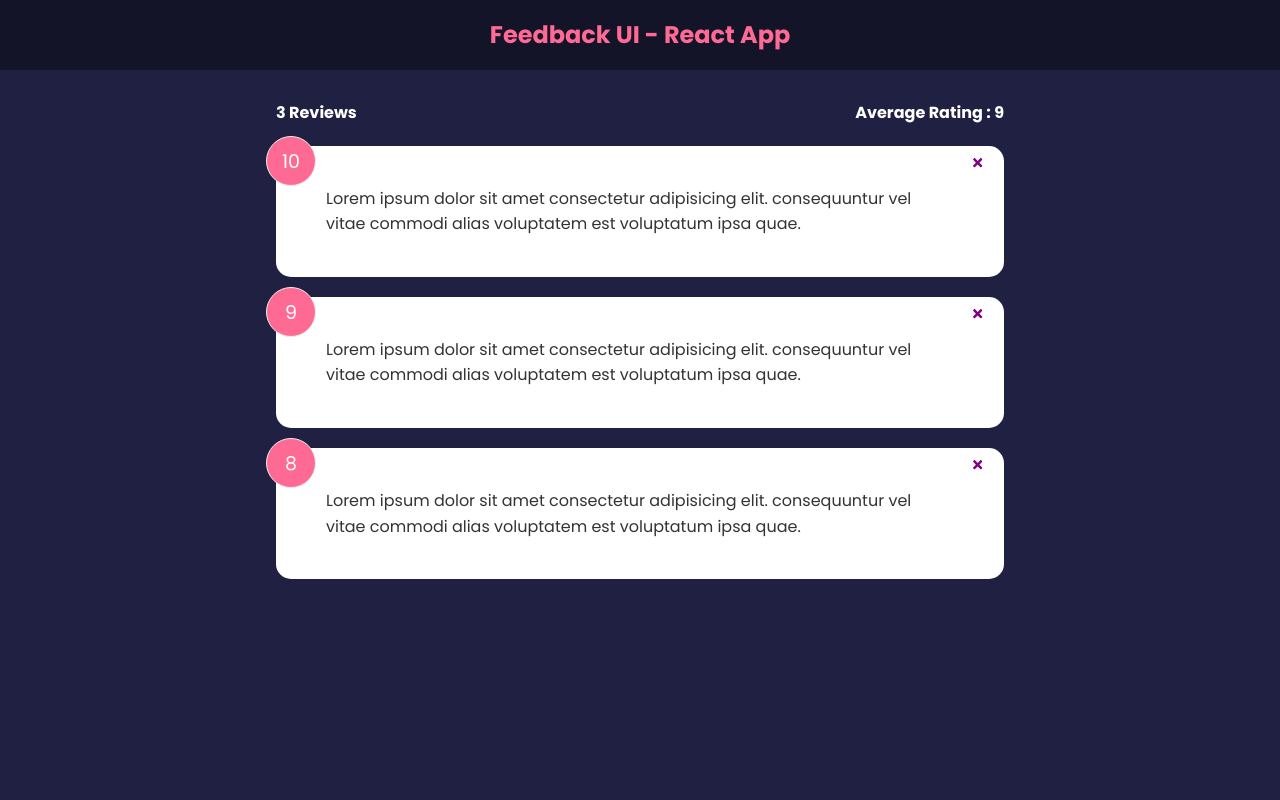
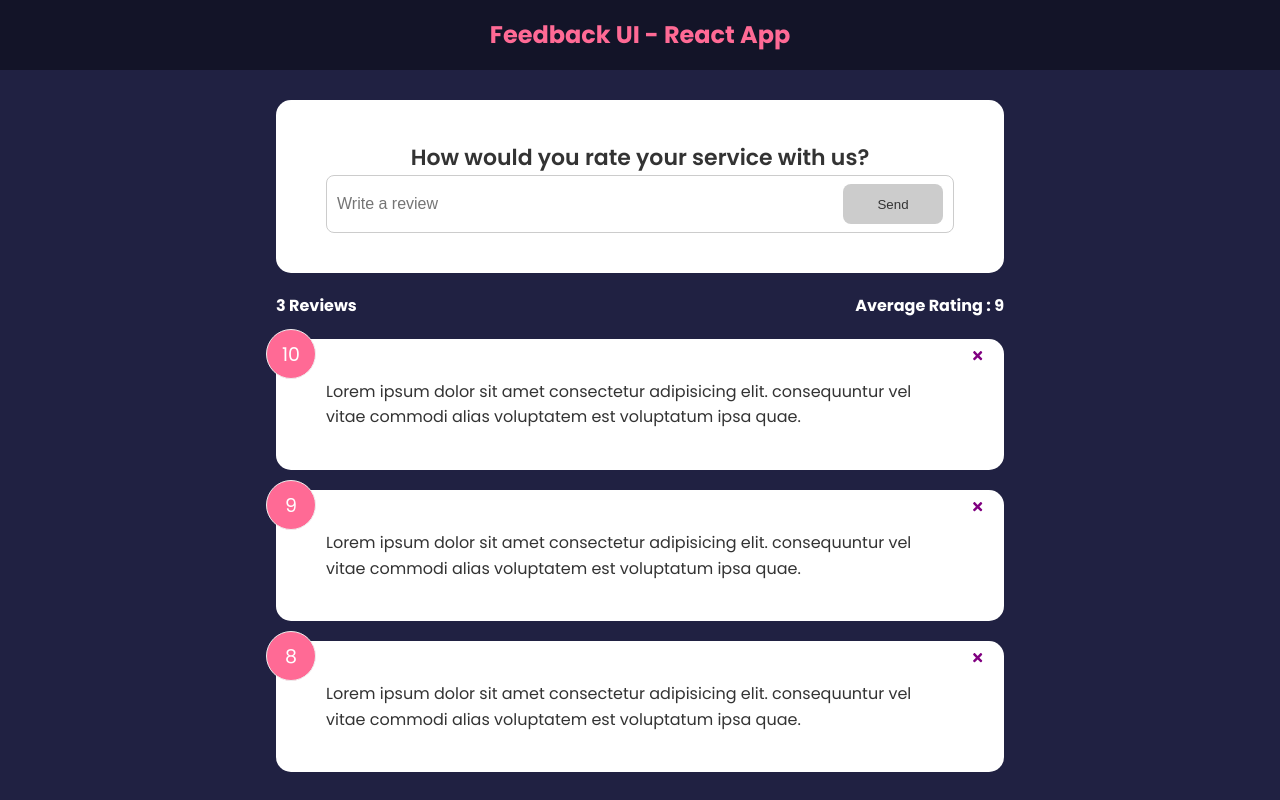
Before and after one commit to siavash-sattari/react-tutorial, a React (Create React App) app in the folder resource-a/: page / in a window 1280 px wide. Built offline with nearby package versions, Linux system fonts and the light colour scheme; the HTML template or start-up script is replaced by a standard one.

Commit message:
FeedbackForm input and Button component

```diff
--- a/resource-a/src/App.js
+++ b/resource-a/src/App.js
@@ -3,6 +3,7 @@ import { useState } from 'react';
 import Header from './components/Header';
 import FeedbackList from './components/FeedbackList';
 import FeedbackStats from './components/FeedbackStats';
+import FeedbackForm from './components/FeedbackForm';
 import FeedbackData from './data/FeedbackData';
 
 // ==============================================================
@@ -20,6 +21,7 @@ const App = () => {
     <>
       <Header />
       <div className='container'>
+        <FeedbackForm />
         <FeedbackStats feedback={feedback} />
         <FeedbackList feedback={feedback} handleDelete={deleteFeedback} />
       </div>
--- /dev/null
+++ b/resource-a/src/components/FeedbackForm.jsx
@@ -0,0 +1,40 @@
+import React, { useState } from 'react';
+import Button from './shared/Button';
+import Card from './shared/Card';
+
+const FeedbackForm = () => {
+  const [text, setText] = useState('');
+  const [btnDisabled, setBtnDisabled] = useState(true);
+  const [message, setMessage] = useState('');
+
+  const handleTextChange = e => {
+    if (text === '') {
+      setMessage(null);
+      setBtnDisabled(true);
+    } else if (text !== '' && text.trim().length <= 10) {
+      setMessage('Text must be at least 10 characters');
+      setBtnDisabled(true);
+    } else {
+      setMessage(null);
+      setBtnDisabled(false);
+    }
+    setText(e.target.value);
+  };
+
+  return (
+    <Card>
+      <form>
+        <h2>How would you rate your service with us?</h2>
+        <div className='input-group'>
+          <input type='text' placeholder='Write a review' value={text} onChange={handleTextChange} />
+          <Button type='submit' isDisabled={btnDisabled}>
+            Send
+          </Button>
+        </div>
+        {message && <div className='message'>{message}</div>}
+      </form>
+    </Card>
+  );
+};
+
+export default FeedbackForm;
--- /dev/null
+++ b/resource-a/src/components/shared/Button.jsx
@@ -0,0 +1,24 @@
+import PropTypes from 'prop-types';
+
+const Button = ({ children, version, type, isDisabled }) => {
+  return (
+    <button type={type} disabled={isDisabled} className={`btn btn-${version}`}>
+      {children}
+    </button>
+  );
+};
+
+Button.defaultProps = {
+  version: 'primary',
+  type: 'button',
+  isDisabled: true
+};
+
+Button.propTypes = {
+  children: PropTypes.node.isRequired,
+  version: PropTypes.string,
+  type: PropTypes.string,
+  isDisabled: PropTypes.bool
+};
+
+export default Button;
```
